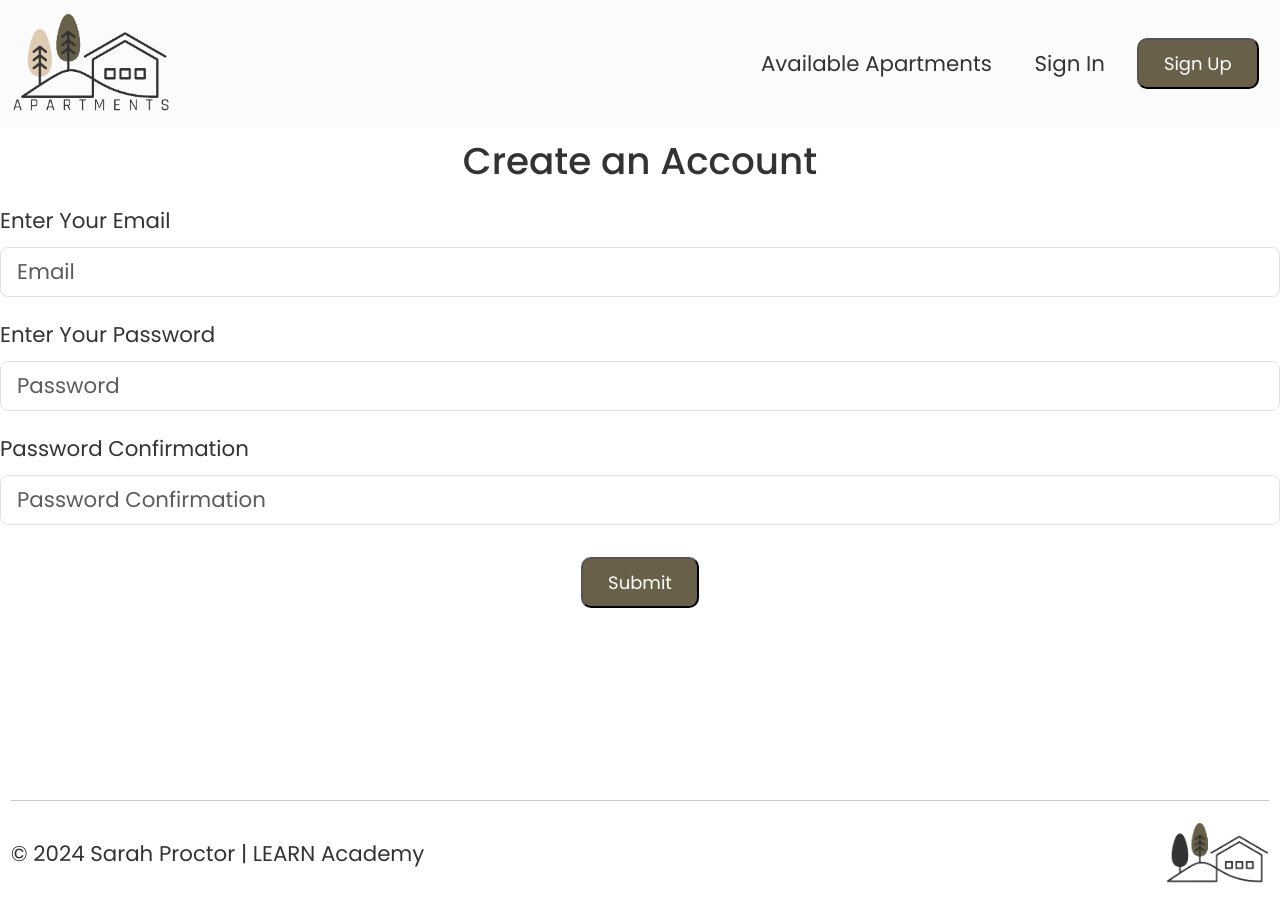
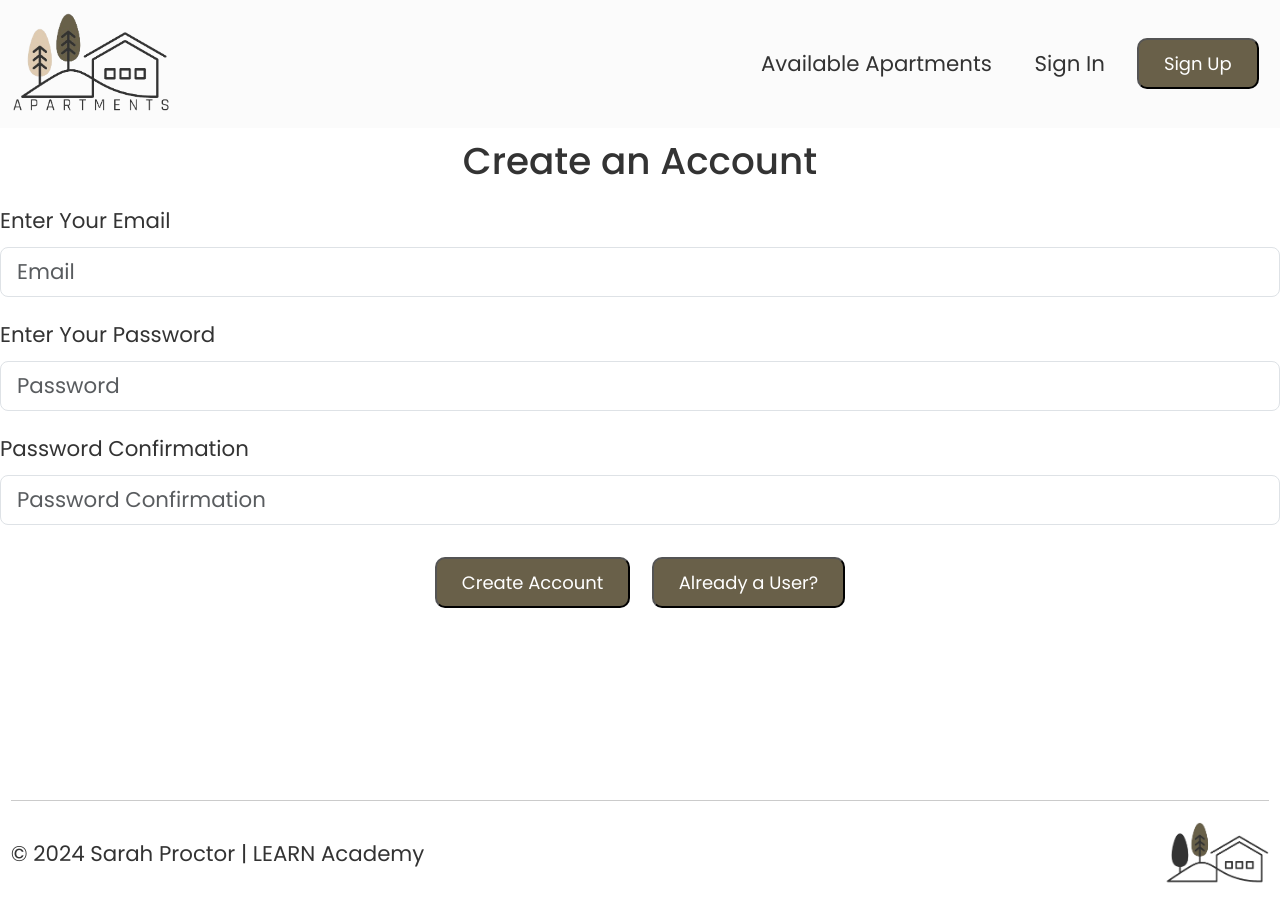
Before and after one commit to learn-academy-2024-alpha/apartment-app-frontend-super-awesome-sarah-team, a React (Create React App) app: page /signup in a window 1280 px wide. Built offline with nearby package versions, Linux system fonts and the light colour scheme.

Commit message:
:sparkles: adds nav button to sign in page

```diff
--- a/src/pages/SignUp.js
+++ b/src/pages/SignUp.js
@@ -1,3 +1,4 @@
+import NavButton from "../components/NavButton"
 import { useForm } from "react-hook-form"
 import { Form, FormGroup, Label } from "reactstrap"
 import { useNavigate } from "react-router-dom"
@@ -58,7 +59,7 @@ const SignUp = ({ signUp }) => {
             className="form-control"
             {...register("password_confirmation", { required: true })}
           />
-          {errors.confirmation && (
+          {errors.password_confirmation && (
             <span className="form-validations">
               Password confirmation is required
             </span>
@@ -66,8 +67,9 @@ const SignUp = ({ signUp }) => {
         </FormGroup>
         <div className="center-content">
           <button onClick={handleSubmit} className="nav-button">
-            Submit
+            Create Account
           </button>
+          <NavButton url="/signin" buttonContent="Already a User?" />
         </div>
       </Form>
     </div>
```
Also changed, not shown: 1 other file (tests, documents, lock files or other folders).
